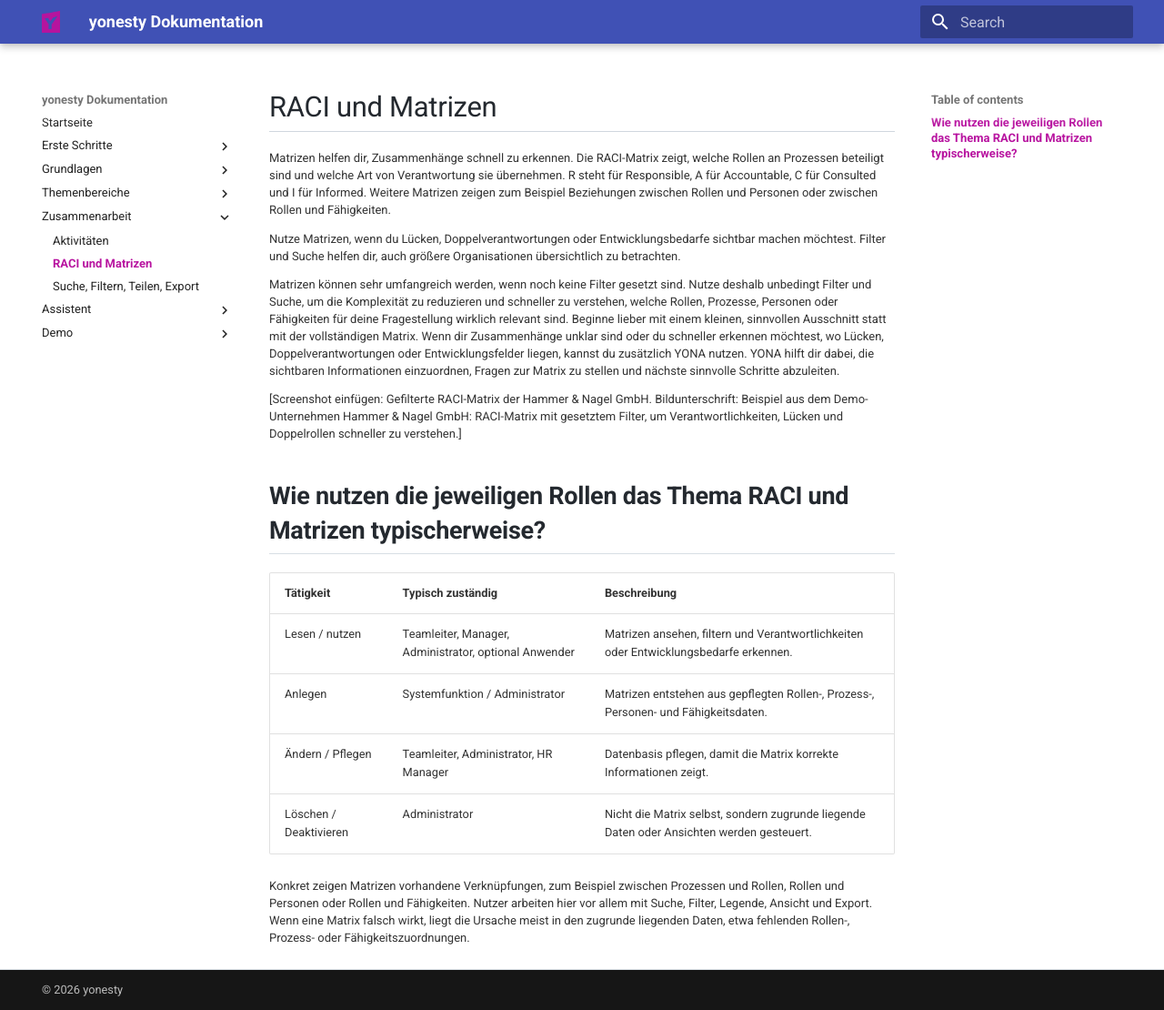
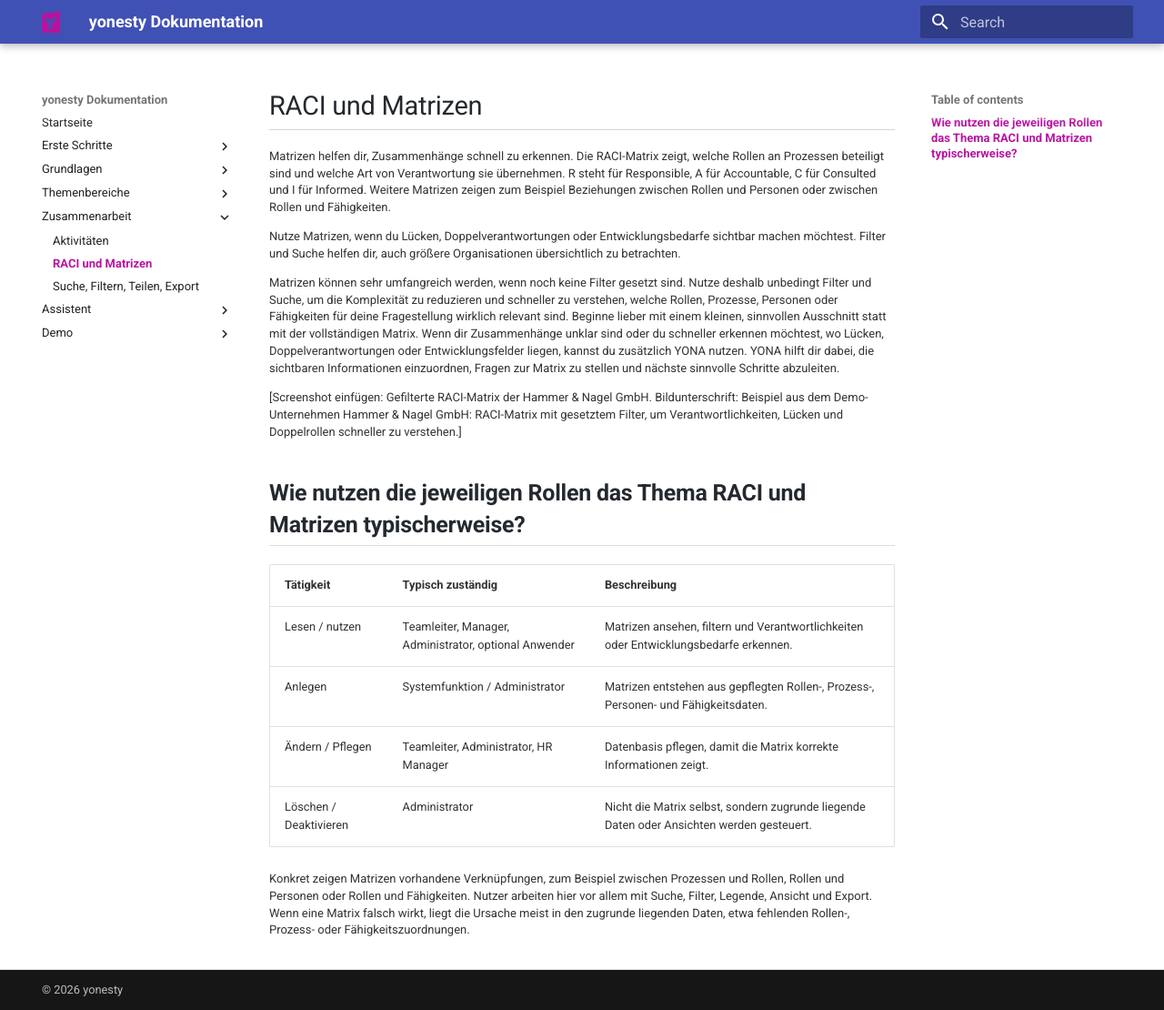
Before and after one commit to ricohaenelsoletti/yonesty, an MkDocs documentation site: the page built from docs/RACI-und-Matrizen.md, in a window 1280 px wide and 1110 px high. Shown: the whole window at 91% size. Built offline with MkDocs 1.6.1 and Material for MkDocs 9.7.7, drawn with Linux system fonts in a browser that asks for light colours.

Commit message:
Adjust font sizes in yonesty.css

```diff
--- a/docs/stylesheets/yonesty.css
+++ b/docs/stylesheets/yonesty.css
@@ -47,7 +47,7 @@
   color: #24292f;
 
   /* Schriftgröße */
-  font-size: 1.55rem;
+  font-size: 1.45rem;
 
   /* Schriftstärke */
   font-weight: 500;
@@ -76,7 +76,7 @@
   color: #24292f;
 
   /* Schriftgröße */
-  font-size: 1.35rem;
+  font-size: 1.25rem;
 
   /* Schriftstärke */
   font-weight: 600;
```
